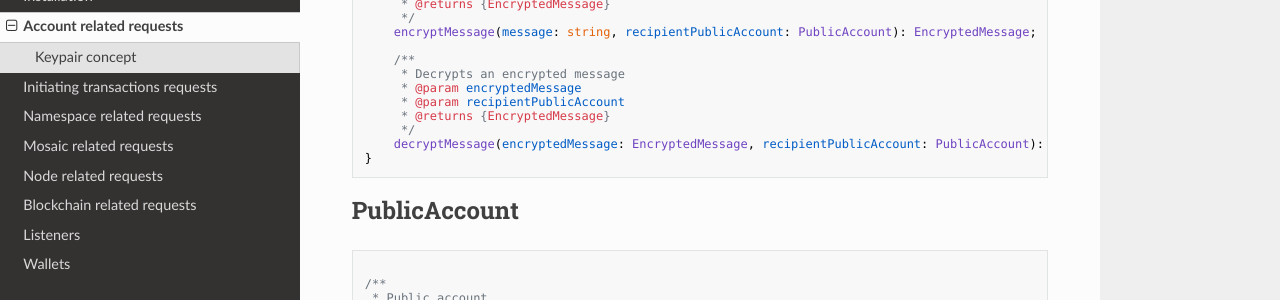
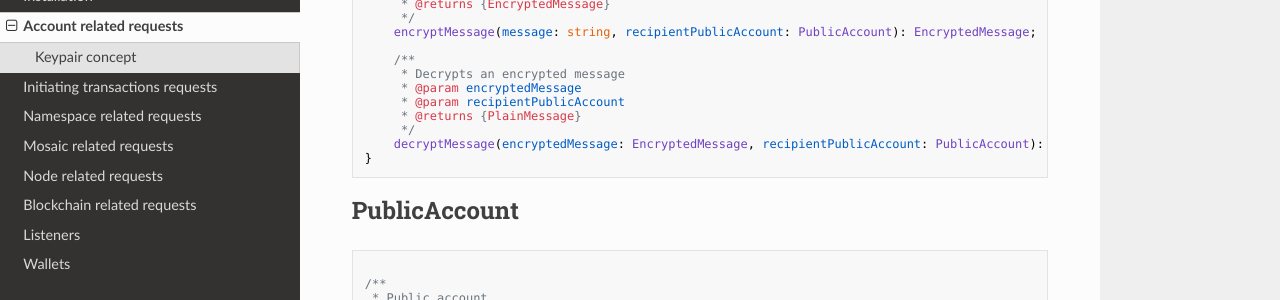
Before and after one commit to takahser/nem-library-docs, an MkDocs documentation site: the page built from docs/documentation/account.md, in a window 1280 px wide and 900 px high, scrolled down 4516 px. Shown: the part 151-451 px from the top of the window. Built offline with MkDocs 1.6.1, drawn with Linux system fonts in a browser that asks for light colours; nearby versions of some CDN libraries; old or Windows-style settings are respelled for this version of MkDocs.

Commit message:
CHANGED account decryptMessage returns PlainMessage in 0.4.0

````diff
--- a/docs/documentation/account.md
+++ b/docs/documentation/account.md
@@ -278,9 +278,9 @@
      * Decrypts an encrypted message
      * @param encryptedMessage
      * @param recipientPublicAccount
-     * @returns {EncryptedMessage}
+     * @returns {PlainMessage}
      */
-    decryptMessage(encryptedMessage: EncryptedMessage, recipientPublicAccount: PublicAccount): EncryptedMessage;
+    decryptMessage(encryptedMessage: EncryptedMessage, recipientPublicAccount: PublicAccount): PlainMessage;
 }
 ```
 
````
